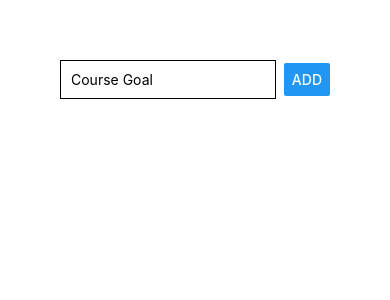
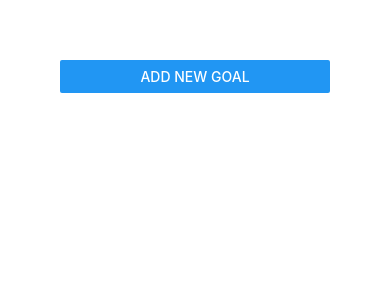
Before and after one commit to KingJulius/to-do-list, a React Native app: screen / in a window 390 px wide. Shown: the top 300 px of the page. Built offline with nearby package versions, Linux system fonts and the light colour scheme.

Commit message:
Added a Cancel Button to Move Input to Just View

```diff
--- a/App.js
+++ b/App.js
@@ -7,7 +7,7 @@
 export default function App() {
   // const [outputText, setOutputText] = useState('Not Pressed Button');
   const [courseGoals, setCourseGoals] = useState([]); //Empty Array has been passed as initial value
-
+  const [isAddMode, setAddMode] = useState(false);
   // function goalInputHandler(enteredText){
   //   setEnteredGoal(enteredText);
   // }
@@ -20,6 +20,7 @@
       ...courseGoals,
       {id: Math.random().toString(), value: goalTitle}
     ]); // Supports Key and Id
+    setAddMode(false);
   };
 
   const removeGoalHandler = (goalId) => {
@@ -30,7 +31,14 @@
 
   return (
     <View style={styles.screen}>
-      <GoalInput onAddGoal={addGoalHandler} />
+      <Button
+        title="Add New Goal"
+        onPress={() => setAddMode(true)}
+      />
+      <GoalInput
+        onAddGoal={addGoalHandler}
+        visible={isAddMode}
+      />
       {/* <ScrollView >
         {courseGoals.map((goal) => <View style={styles.listItem} key={goal}><Text>{goal}</Text></View>)}
       </ScrollView> */}
--- a/components/GoalInput.js
+++ b/components/GoalInput.js
@@ -1,5 +1,5 @@
 import React, {useState} from 'react';
-import { StyleSheet, Text, View, Button, TextInput, ScrollView, FlatList } from 'react-native';
+import { StyleSheet, Text, View, Button, TextInput, ScrollView, FlatList, Modal } from 'react-native';
 
 
 
@@ -11,6 +11,7 @@
     };
 
     return (
+        <Modal visible={props.visible} animationType="slide">
             <View style={styles.inputContainer}>
                 <TextInput
                     placeholder="Course Goal"
@@ -22,13 +23,14 @@
                 {/* <Button title="ADD" onPress={() => props.onAddGoal(enteredGoal)} />  */}
                 <Button title="ADD" onPress={props.onAddGoal.bind(this, enteredGoal)} />
             </View>
+        </Modal>
     )
 }
 
 const styles = StyleSheet.create({
     inputContainer:{
-        flexDirection: 'row',
-        justifyContent: 'space-between',
+        flex: 1,
+        justifyContent: 'center',
         alignItems:'center',
       },
     input:{
@@ -36,6 +38,7 @@
         borderWidth:1,
         padding:10,
         width:'80%',
+        marginBottom: 10,
      },
 });
 
```
Lines whose indentation alone changed are shown as unchanged.
